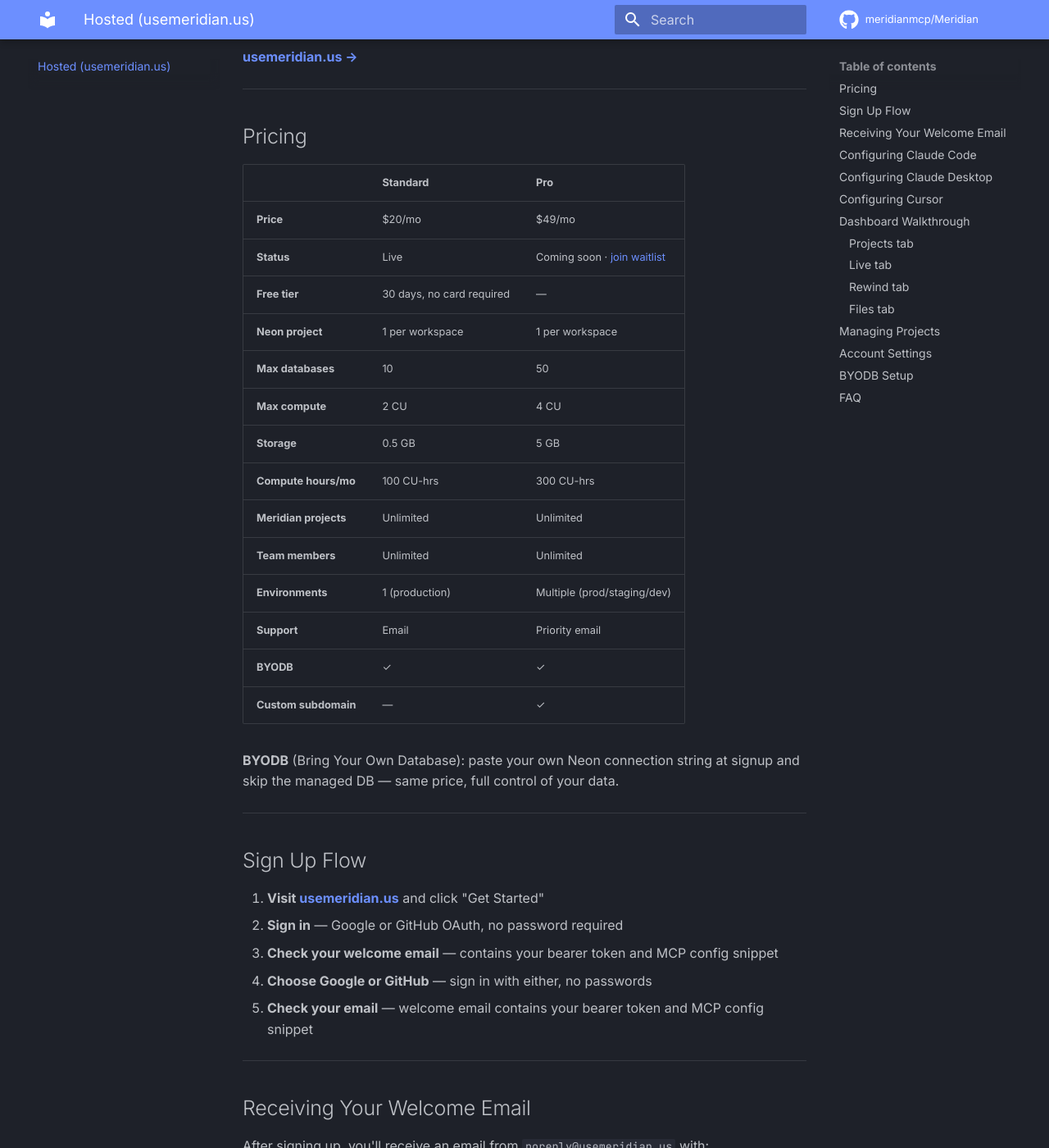
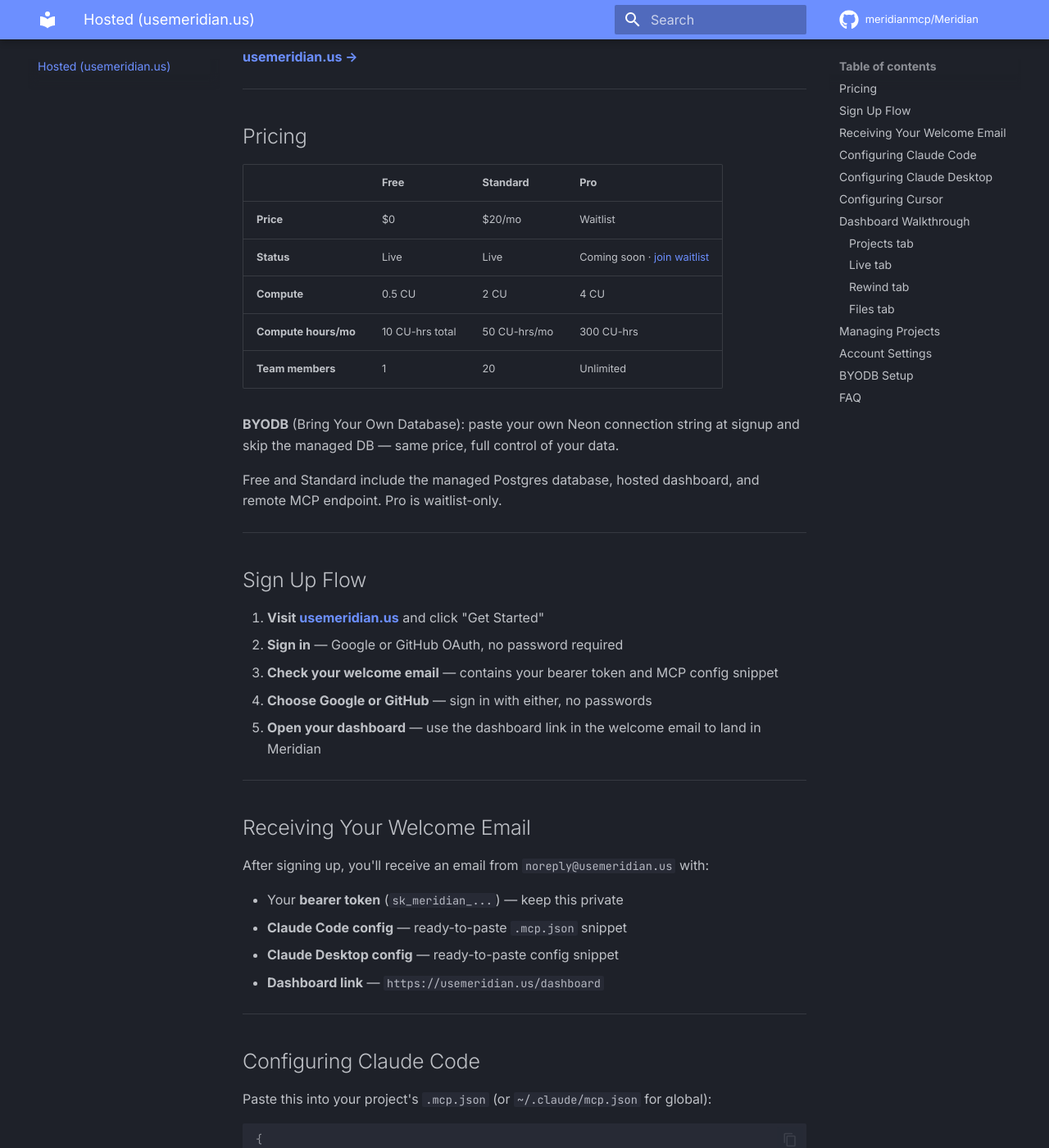
Before and after one commit to meridianmcp/Meridian, an MkDocs documentation site: the page built from docs/hosted.md, in a window 1280 px wide and 1400 px high, scrolled down 263 px. Shown: the whole window at 82% size. Built offline with MkDocs 1.6.1 and Material for MkDocs 9.7.7, drawn with Linux system fonts in a browser that asks for light colours; comment, search, counter and statistics services are not loaded.

Commit message:
pre-launch: pricing/license docs, demo seed notes, dashboard UX guards
- docs: Free/Standard/Pro pricing tables, 5yr license note, ChatGPT
  developer-mode connector wording, mcp-tools markdown formatting
- server.py: seed demo project notes; replace stray demo project_id with
  <project-id> placeholder in demo file content
- dashboard: workspace settings entry button, north-star lock indicator +
  confirm-on-change guard, data-demo-hide on notifications block
- pixi: add google-api-python-client, google-auth-oauthlib, soundfile
  (YouTube upload + audio-sync tooling); gitignore videos/

Co-Authored-By: Claude Opus 4.7 (1M context) <noreply@anthropic.com>

```diff
--- a/docs/hosted.md
+++ b/docs/hosted.md
@@ -10,25 +10,18 @@ your AI clients over HTTPS in minutes.
 
 ## Pricing
 
-| | Standard | Pro |
-|--|--|--|
-| **Price** | $20/mo | $49/mo |
-| **Status** | Live | Coming soon · [join waitlist](mailto:hello@usemeridian.us?subject=Pro%20waitlist) |
-| **Free tier** | 30 days, no card required | — |
-| **Neon project** | 1 per workspace | 1 per workspace |
-| **Max databases** | 10 | 50 |
-| **Max compute** | 2 CU | 4 CU |
-| **Storage** | 0.5 GB | 5 GB |
-| **Compute hours/mo** | 100 CU-hrs | 300 CU-hrs |
-| **Meridian projects** | Unlimited | Unlimited |
-| **Team members** | Unlimited | Unlimited |
-| **Environments** | 1 (production) | Multiple (prod/staging/dev) |
-| **Support** | Email | Priority email |
-| **BYODB** | ✓ | ✓ |
-| **Custom subdomain** | — | ✓ |
+| | Free | Standard | Pro |
+|--|--|--|--|
+| **Price** | $0 | $20/mo | Waitlist |
+| **Status** | Live | Live | Coming soon · [join waitlist](mailto:hello@usemeridian.us?subject=Pro%20waitlist) |
+| **Compute** | 0.5 CU | 2 CU | 4 CU |
+| **Compute hours/mo** | 10 CU-hrs total | 50 CU-hrs/mo | 300 CU-hrs |
+| **Team members** | 1 | 20 | Unlimited |
 
 **BYODB** (Bring Your Own Database): paste your own Neon connection string at signup
 and skip the managed DB — same price, full control of your data.
+
+Free and Standard include the managed Postgres database, hosted dashboard, and remote MCP endpoint. Pro is waitlist-only.
 
 ---
 
@@ -38,7 +31,7 @@ and skip the managed DB — same price, full control of your data.
 2. **Sign in** — Google or GitHub OAuth, no password required
 3. **Check your welcome email** — contains your bearer token and MCP config snippet
 4. **Choose Google or GitHub** — sign in with either, no passwords
-5. **Check your email** — welcome email contains your bearer token and MCP config snippet
+5. **Open your dashboard** — use the dashboard link in the welcome email to land in Meridian
 
 ---
 
--- a/pixi.toml
+++ b/pixi.toml
@@ -37,6 +37,9 @@ slowapi = ">=0.1"
 mkdocs-material = ">=9.5"
 playwright = ">=1.40"
 imageio = { version = ">=2.37.3, <3", extras = ["ffmpeg"] }
+google-api-python-client = ">=2.197.0, <3"
+google-auth-oauthlib = ">=1.4.0, <2"
+soundfile = ">=0.13.1, <0.14"
 
 [tasks]
 start = { cmd = "python -m meridian", env = { MERIDIAN_CLAUDE_CLI = "cmd /c C:/Users/13144/AppData/Roaming/npm/claude.cmd -p" } }
```
Also changed, not shown: CLAUDE.md (+1 -3 lines), docs/faq.md (+5 -5 lines), docs/mcp-tools.md (+11 -4 lines), docs/self-hosting.md (+2 -0 lines), meridian/static/dashboard.js, 4 other files.
